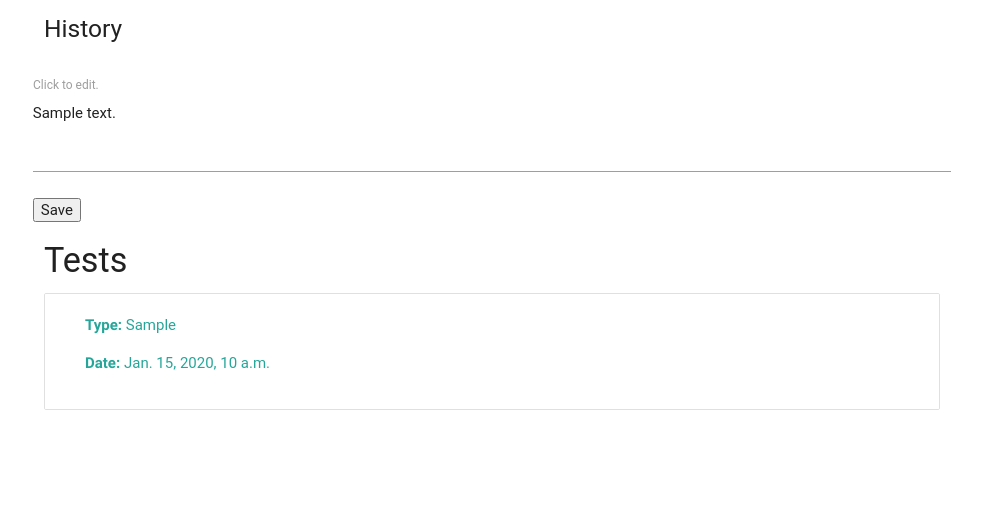
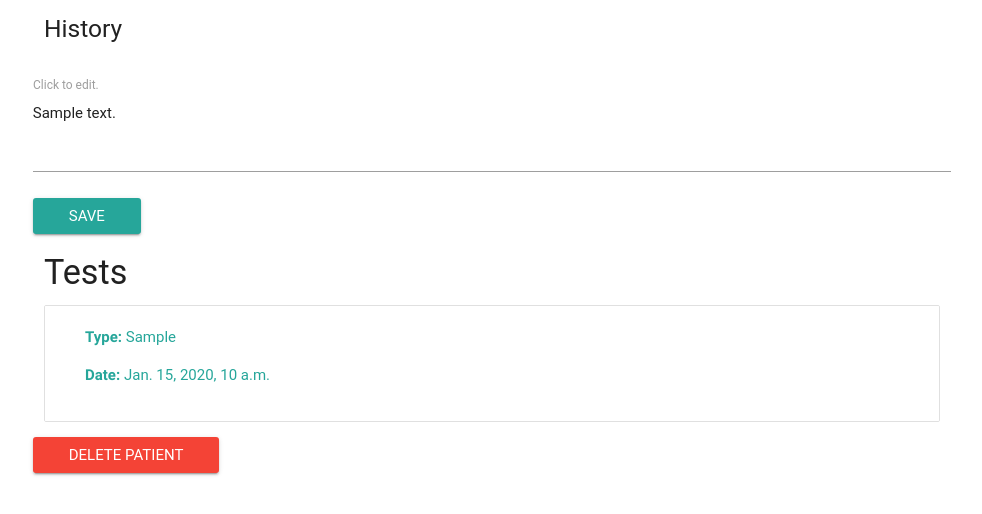
Before and after one commit to potray/TFM-Web, a Django app: template tfm/templates/patient.html in a window 1280 px wide. Shown: the part 286-800 px from the top of the page, without its empty margins (148-1130 px from the left). Run offline with Django 3.2, Linux system fonts and the light colour scheme; the template is opened without the code that fills it: most values are stand-ins (such as "Sample title", 1, 10 or a date in 2020); grey boxes marked "Sample" are stand-in pictures; some libraries are stand-ins or nearby versions; some web fonts are replaced.

Commit message:
Patients can be deleted.

```diff
--- a/tfm/models.py
+++ b/tfm/models.py
@@ -21,7 +21,6 @@ class Patient(models.Model):
         (FEMALE, 'Female'),
     )
 
-    # TODO
     first_name = models.CharField(max_length=100, null=False, default='')
     last_name = models.CharField(max_length=200, null=False, default='')
     description = models.TextField()
--- a/tfm/templates/patient.html
+++ b/tfm/templates/patient.html
@@ -3,17 +3,20 @@
 
 {% block content %}
     <h4>{{ patient.last_name }}, {{ patient.first_name }}</h4>
+
     <img src="{{ patient.photo.url }}" width="200px">
     <form action="#" method="POST">
         {% csrf_token %}
         <h5>History</h5>
         <br>
+
         <div class=row>
             <div class="input-field">
-                <textarea id="history" name="history" class="materialize-textarea" placeholder="">{{ patient.description }}</textarea>
+                <textarea id="history" name="history" class="materialize-textarea"
+                          placeholder="">{{ patient.description }}</textarea>
                 <label for=history class="active">Click to edit.</label>
             </div>
-            <input type="submit" value="Save">
+            <input type="submit" value="Save" class="btn waves-effect waves-light">
         </div>
     </form>
     <h4>Tests</h4>
@@ -21,7 +24,8 @@
         {% for test_result in test_results %}
             <a href="testResult?id={{ test_result.id }}" class="collection-item">
                 <li class="collection-item">
-                    <span class="title"><b>Type:</b> {{ test_result.get_test_type_display}}</span>
+                    <span class="title"><b>Type:</b> {{ test_result.get_test_type_display }}</span>
+
                     <p><b>Date: </b>{{ test_result.date }}</p>
                 </li>
             </a>
@@ -30,4 +34,15 @@
         {% endfor %}
     </ul>
 
+
+    <form action="/patients/" method="POST" onsubmit="return confirm('Do you really want to delete this patient?');">
+        {% csrf_token %}
+        <div class=row>
+            <div class="input-field">
+                <input type="hidden" value="{{ patient.id }}" name="patient_id">
+                <input type=submit value="Delete patient" class="btn waves-effect waves-light red">
+            </div>
+        </div>
+    </form>
+
 {% endblock content %}
--- a/tfm/views.py
+++ b/tfm/views.py
@@ -80,6 +80,12 @@ def create_patient(request):
 
 @login_required
 def list_patients(request):
+    if request.method == 'POST':
+        # The doctor deleted a patient
+        patient = Patient.objects.filter(id=request.POST['patient_id']).first()
+        patient.delete()
+
+
     doctor_patients = Patient.objects.filter(doctor=request.user).order_by('last_name')
 
     for patient in doctor_patients:
```
